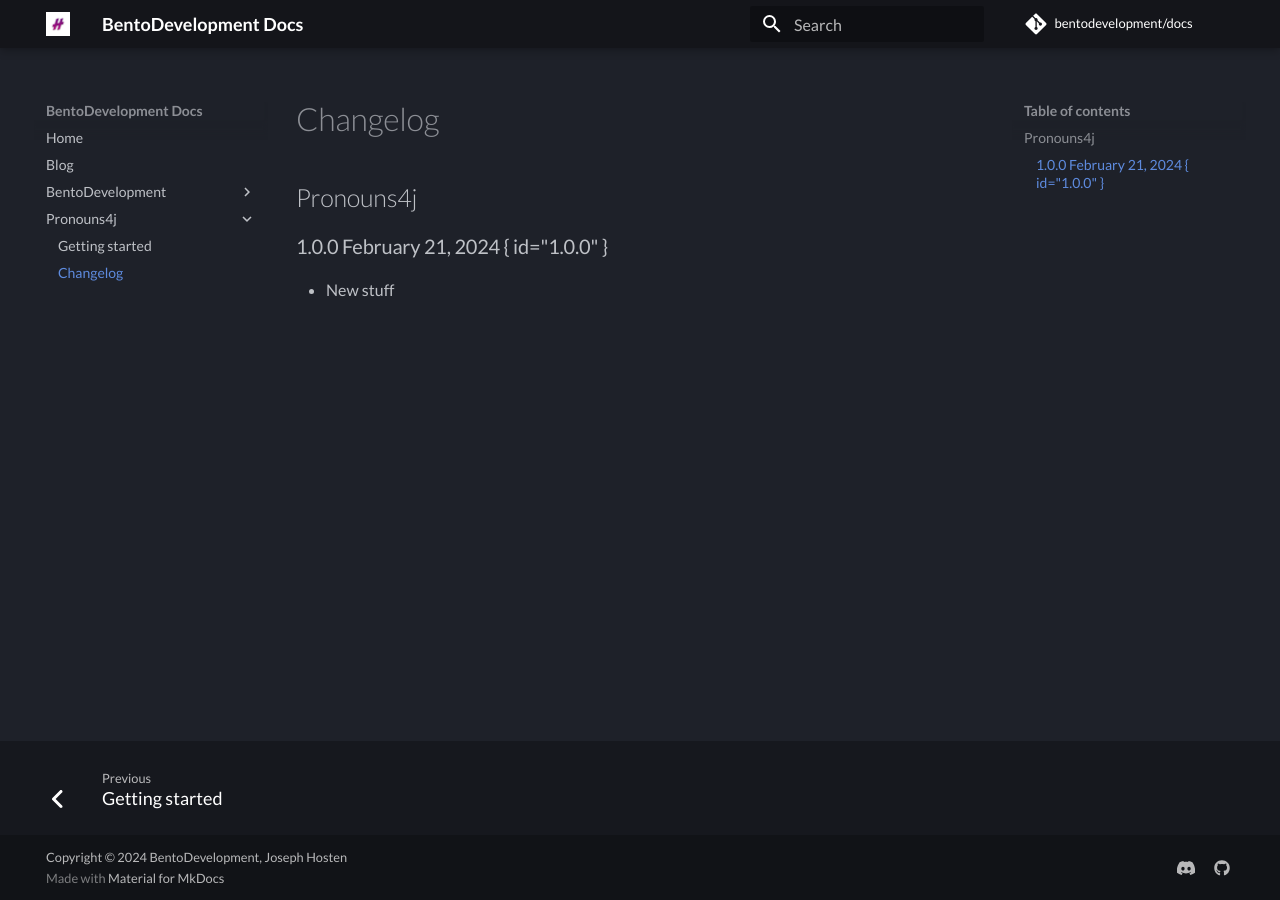
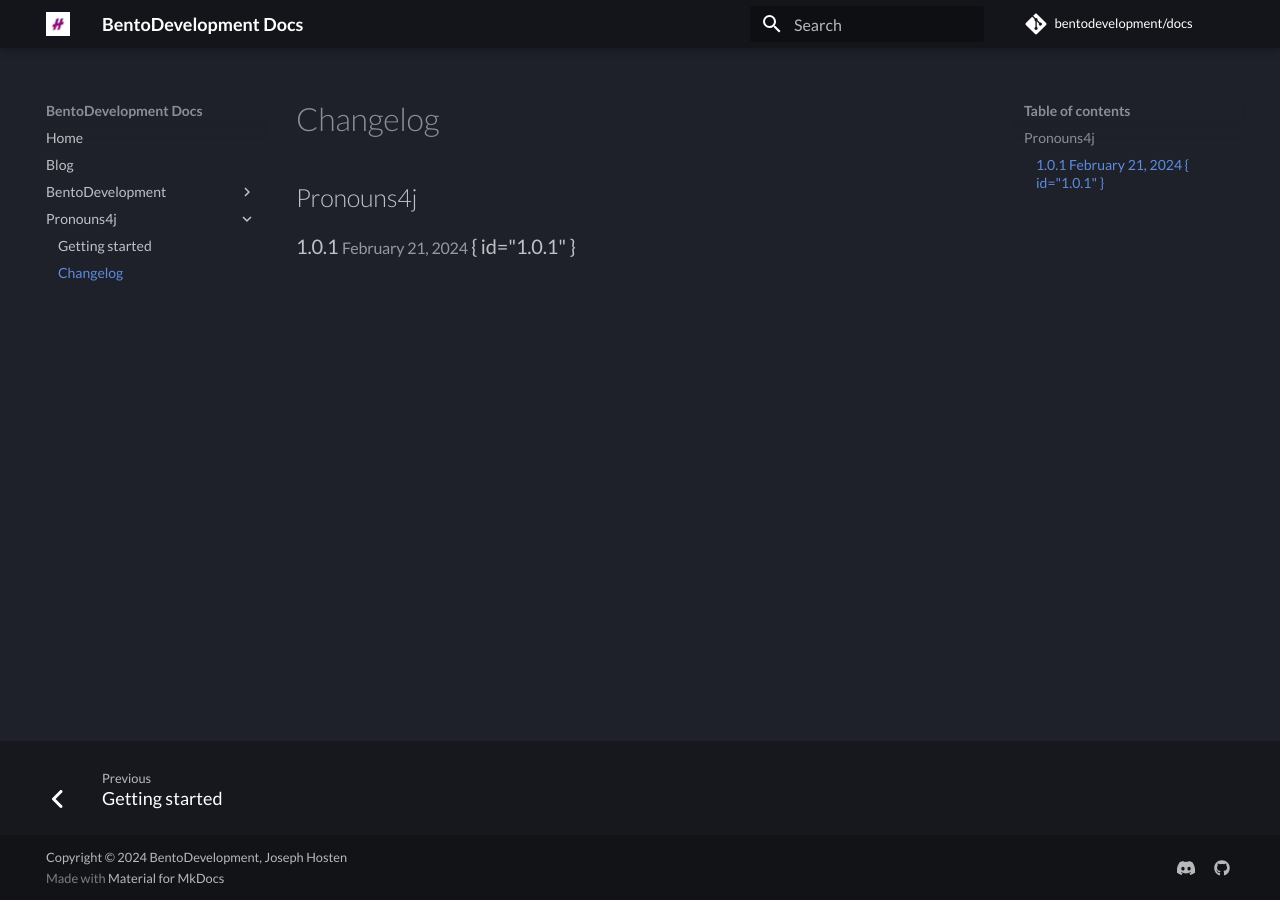
Before and after one commit to BentoDevelopment/docs, an MkDocs documentation site: the page built from docs/pronouns4j/changelog.md, in a window 1280 px wide. Built offline with MkDocs 1.6.1 and Material for MkDocs 9.7.7, drawn with Linux system fonts in a browser that asks for light colours; comment, search, counter and statistics services are not loaded.

```diff
--- a/docs/pronouns4j/changelog.md
+++ b/docs/pronouns4j/changelog.md
@@ -1,4 +1,3 @@
 # Changelog
 ## Pronouns4j
-### 1.0.0 February 21, 2024 { id="1.0.0" }
-* New stuff
+### 1.0.1 <small>February 21, 2024</small> { id="1.0.1" }
```
